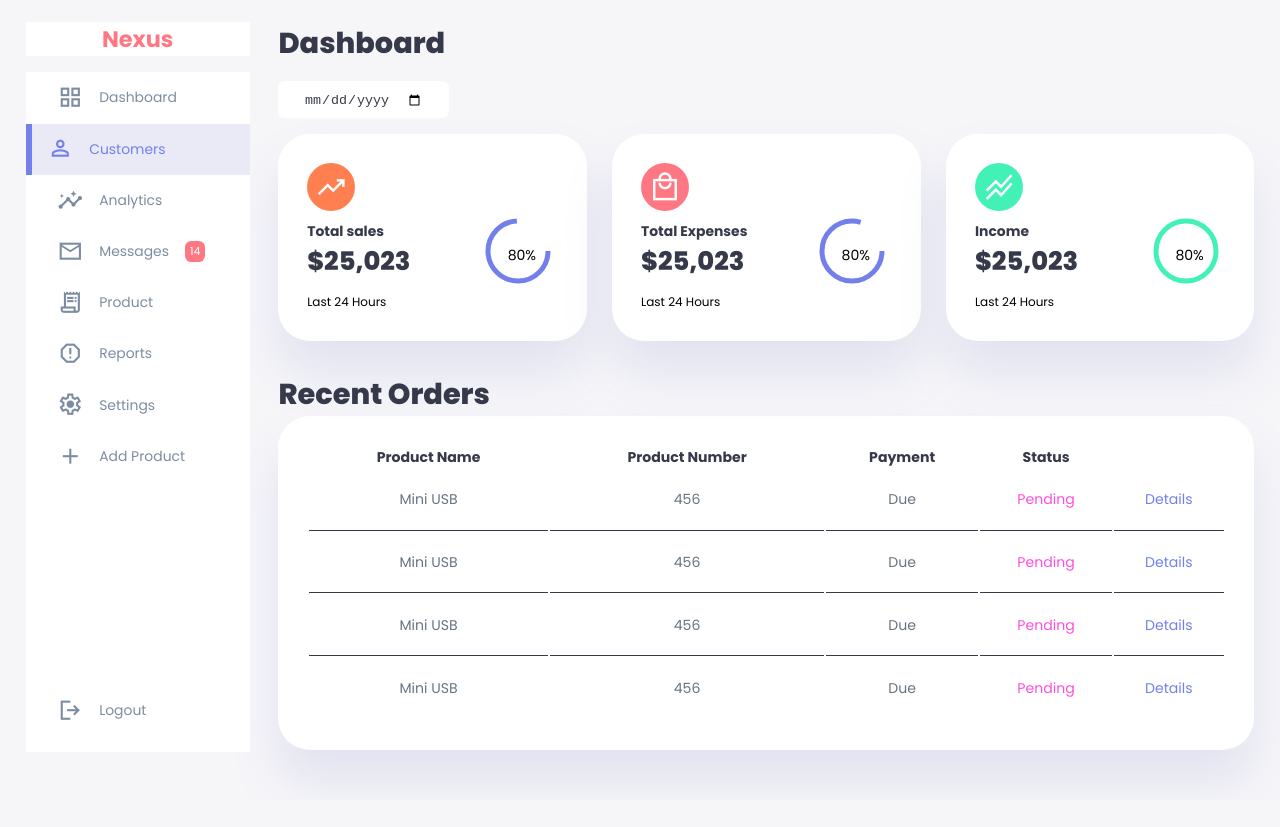
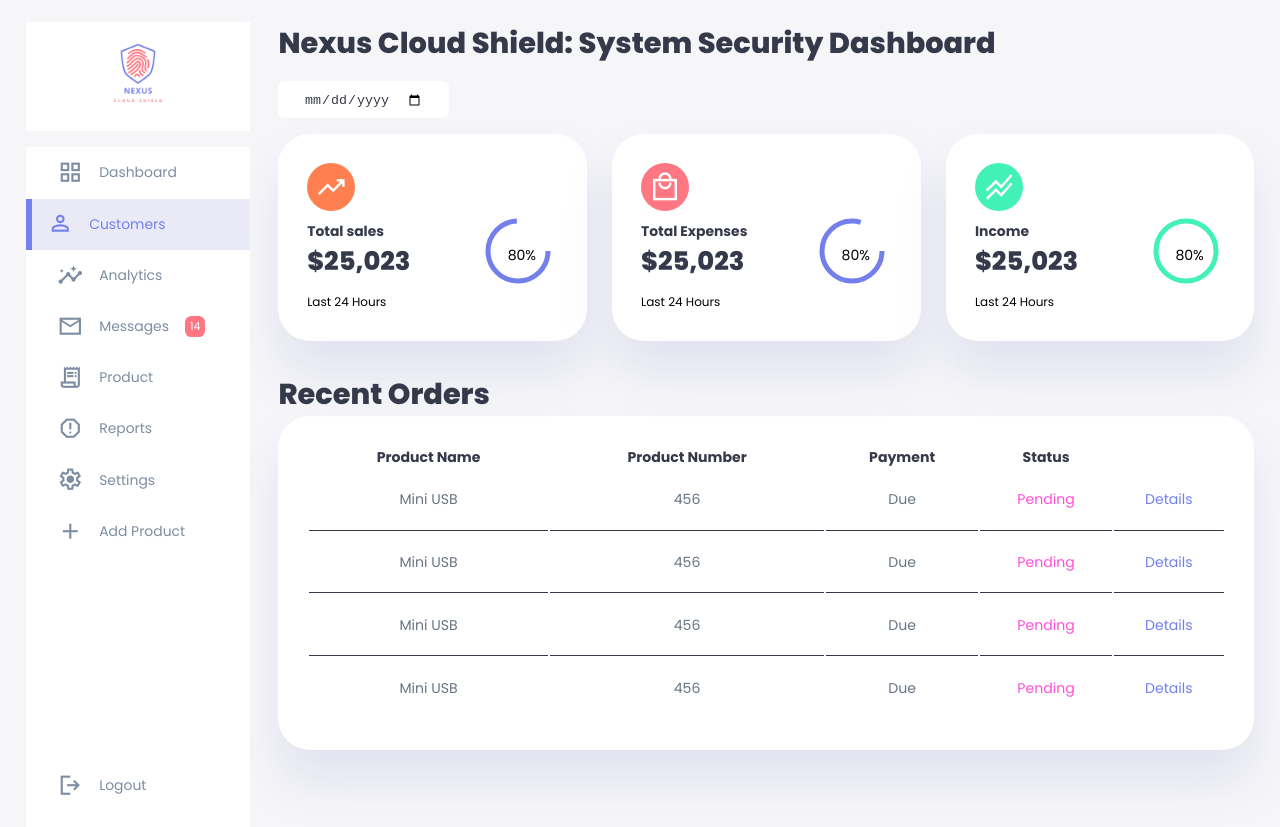
Before and after one commit to KingEzra02/Task3.5_CyberDashboard, a plain HTML site: page index.html in a window 1280 px wide. Shown: the top 827 px of the page. Before the commit the page ends 800 px from the top, so only its background shows below. Drawn offline with nearby package versions, Linux system fonts and the light colour scheme.

Commit message:
logo updated

```diff
--- a/index.html
+++ b/index.html
@@ -16,7 +16,11 @@
       <aside>
         <div class="top">
           <div class="logo">
-            <h2><span class="danger">Nexus</span></h2>
+            <h2>
+              <span class="danger"
+                ><img src="./media/images/nexus_logo.png" alt="" width="100" height="100" /></span
+              /></span>
+            </h2>
           </div>
           <div class="close">
             <span class="material-symbols-sharp"> close </span>
@@ -68,7 +72,7 @@
 
       <!-- main section start -->
       <main>
-        <h1>Dashboard</h1>
+        <h1>Nexus Cloud Shield: System Security Dashboard</h1>
 
         <div class="date">
           <input type="date" />
```
Also changed, not shown: media/images/nexus_logo.png (added).
